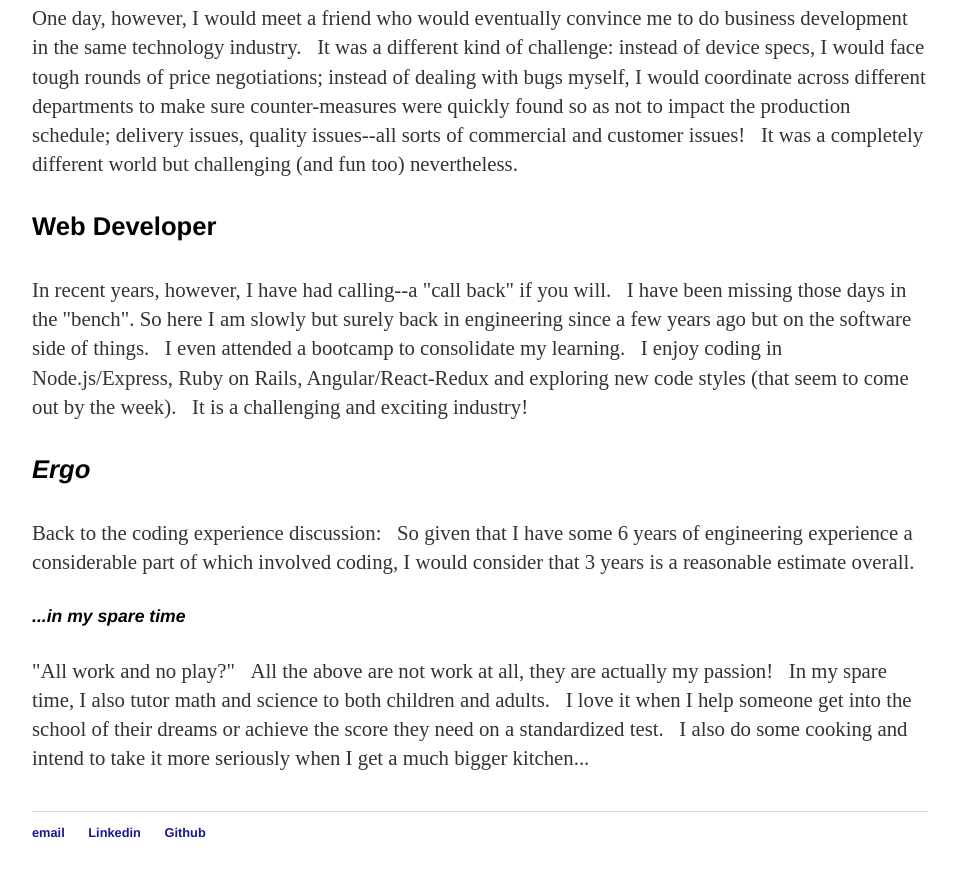
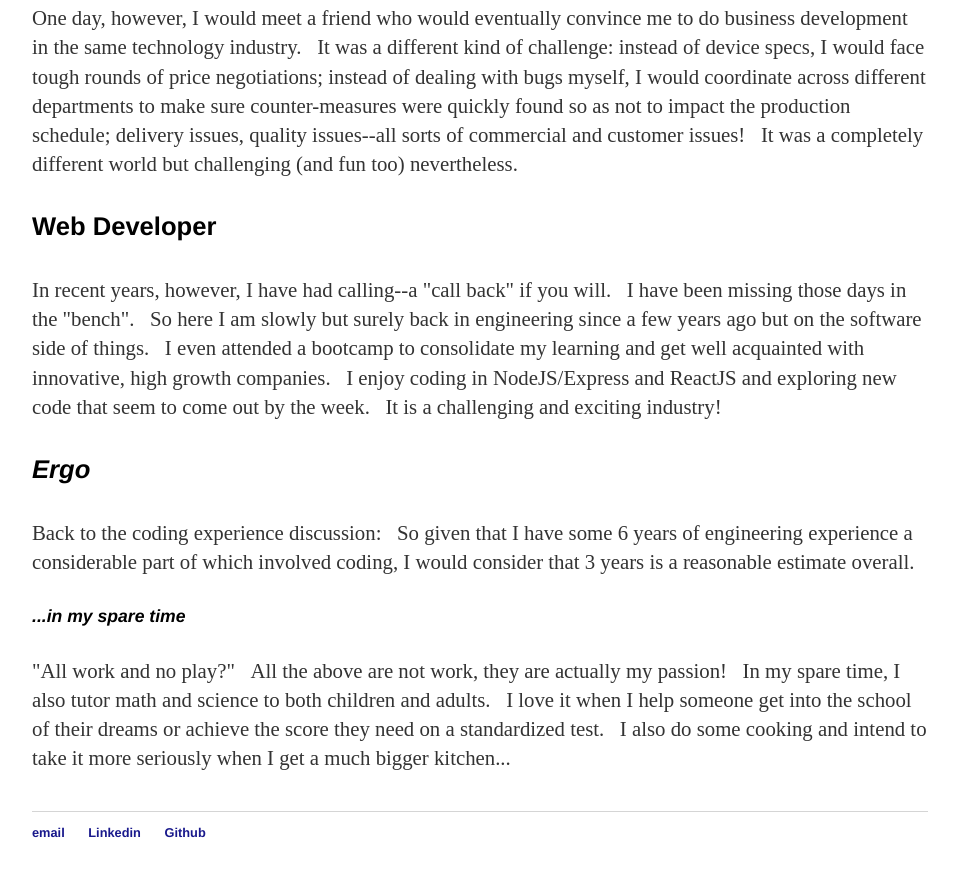
Before and after one commit to rodstaff/rodstaff.github.io, a Jekyll site: the page built from about/index.html, in a window 1280 px wide and 900 px high, scrolled down 1175 px. Shown: the top 877 px of the window, without its empty margins (160-1117 px from the left). Built offline with Jekyll 4.4.1, drawn with Linux system fonts in a browser that asks for light colours.

Commit message:
modified about view

```diff
--- a/about/index.html
+++ b/about/index.html
@@ -13,9 +13,9 @@ title: About
      <h4>Business Developer</h4>
      <p>One day, however, I would meet a friend who would eventually convince me to do business development in the same technology industry.  &nbsp;&nbsp;It was a different kind of challenge: instead of device specs, I would face tough rounds of price negotiations; instead of dealing with bugs myself, I would coordinate across different departments to make sure counter-measures were quickly found so as not to impact the production schedule; delivery issues, quality issues--all sorts of commercial and customer issues!  &nbsp;&nbsp;It was a completely different world but challenging (and fun too) nevertheless. </p>
      <h4>Web Developer</h4>
-     <p>In recent years, however, I have had calling--a "call back" if you will.  &nbsp;&nbsp;I have been missing those days in the "bench".  So here I am slowly but surely back in engineering since a few years ago but on the software side of things.  &nbsp;&nbsp;I even attended a bootcamp to consolidate my learning.  &nbsp;&nbsp;I enjoy coding in Node.js/Express, Ruby on Rails, Angular/React-Redux and exploring new code styles (that seem to come out by the week).  &nbsp;&nbsp;It is a challenging and exciting industry!</p>
+     <p>In recent years, however, I have had calling--a "call back" if you will.  &nbsp;&nbsp;I have been missing those days in the "bench".  &nbsp;&nbsp;So here I am slowly but surely back in engineering since a few years ago but on the software side of things.  &nbsp;&nbsp;I even attended a bootcamp to consolidate my learning and get well acquainted with innovative, high growth companies.  &nbsp;&nbsp;I enjoy coding in NodeJS/Express and ReactJS and exploring new code that seem to come out by the week.  &nbsp;&nbsp;It is a challenging and exciting industry!</p>
      <h4><em>Ergo</em></h4>
      <p>Back to the coding experience discussion:  &nbsp;&nbsp;So given that I have some 6 years of engineering experience a considerable part of which involved coding, I would consider that 3 years is a reasonable estimate overall.</p>
      <h5><em>...in my spare time</em></h5>
-     <p>"All work and no play?"  &nbsp;&nbsp;All the above are not work at all, they are actually my passion!  &nbsp;&nbsp;In my spare time, I also tutor math and science to both children and adults.  &nbsp;&nbsp;I love it when I help someone get into the school of their dreams or achieve the score they need on a standardized test.  &nbsp;&nbsp;I also do some cooking and intend to take it more seriously when I get a much bigger kitchen...</p><br/>
+     <p>"All work and no play?"  &nbsp;&nbsp;All the above are not work, they are actually my passion!  &nbsp;&nbsp;In my spare time, I also tutor math and science to both children and adults.  &nbsp;&nbsp;I love it when I help someone get into the school of their dreams or achieve the score they need on a standardized test.  &nbsp;&nbsp;I also do some cooking and intend to take it more seriously when I get a much bigger kitchen...</p><br/>
 </div>
```
